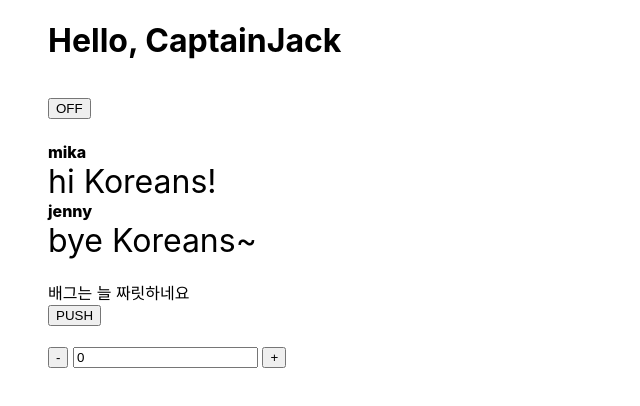
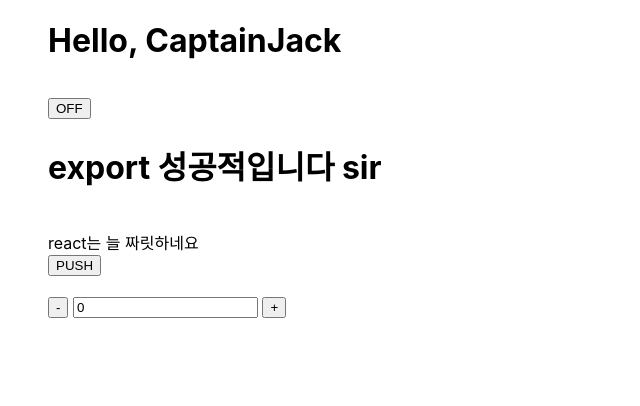
Before and after one commit to Captainjack-kor/studyAlone, a React (Create React App) app in the folder practice/react/my-app/: page / in a window 1280 px wide. Shown: the top 406 px of the page, without its empty margins (0-640 px from the left). Built offline with nearby package versions, Linux system fonts and the light colour scheme.

Commit message:
add:react setStateTest

```diff
--- a/practice/react/my-app/src/App.js
+++ b/practice/react/my-app/src/App.js
@@ -1,5 +1,6 @@
 import React from 'react';
 import './App.css';
+import Tweet from '../src/components/Tweet';
 
 const user = {
   firstName: 'Happy',
@@ -59,20 +60,35 @@ function formatDate(date) {
 // }
 
 //문법사용해서 props 대신 {name, contents}도 가능
-function Tweet({name, contents}) {
-  return (
-    <div>
-      <div className="nameEffect">{name}</div>
-      <div className="contentsEffect">{contents}</div>
-    </div>
-  );
-}
+// function Tweet({name, contents}) {
+//   return (
+//     <div>
+//       <div className="nameEffect">{name}</div>
+//       <div className="contentsEffect">{contents}</div>
+//     </div>
+//   );
+// }
 
-function ChildrenValue({writer}) {
-  const nowLearning = true;
-  return (
-    <div>{ nowLearning ? (<div>배그는 늘 짜릿하네요</div>) : (<div>react는 늘 짜릿하네요</div>) }</div>
-  );
+class ChildrenValue extends React.Component {
+  constructor(props){
+    super(props);
+    this.state = {nowLearning: false}
+  }
+
+  textChanger() {
+    this.setState(prevState => ({
+      nowLearning: !prevState.nowLearning
+    }));
+  }
+
+  render (){
+    return (
+      <>
+        <div>{ this.state.nowLearning ? (<div>배그는 늘 짜릿하네요</div>) : (<div>react는 늘 짜릿하네요</div>) }</div>
+        <button onClick={this.textChanger.bind(this)}>PUSH</button>
+      </>
+    );
+  };
 }
 
 class CounterBox extends React.Component {
@@ -121,11 +137,12 @@ function App(props) {
     <div>
       <Welcome name="CaptainJack" />
       <Toggleswitch />
-      <Tweet name="mika" contents="hi Koreans!" />
-      <Tweet name="jenny" contents="bye Koreans~" />
+      <Tweet />
+      {/* <Tweet name="mika" contents="hi Koreans!" />
+      <Tweet name="jenny" contents="bye Koreans~" /> */}
       <br/>
       <ChildrenValue writer="김코딩">{props.children}</ChildrenValue>
-      <button>PUSH</button>
+
       <br/>
       <br/>
       <CounterBox/>
--- a/practice/react/my-app/src/components/Tweet.js
+++ b/practice/react/my-app/src/components/Tweet.js
@@ -1,11 +1,13 @@
+import React, { Component } from 'react';
 
-function Tweet(props) {
-  return (
-    <div>
-      <div>{props.name}</div>
-      <div>{props.contents}</div>
-    </div>
-  );
+class Tweet extends Component {
+  render() {
+    return (
+      <div>
+        <h1>export 성공적입니다 sir</h1>
+      </div>
+    );
+  }
 }
 
 export default Tweet;
```
